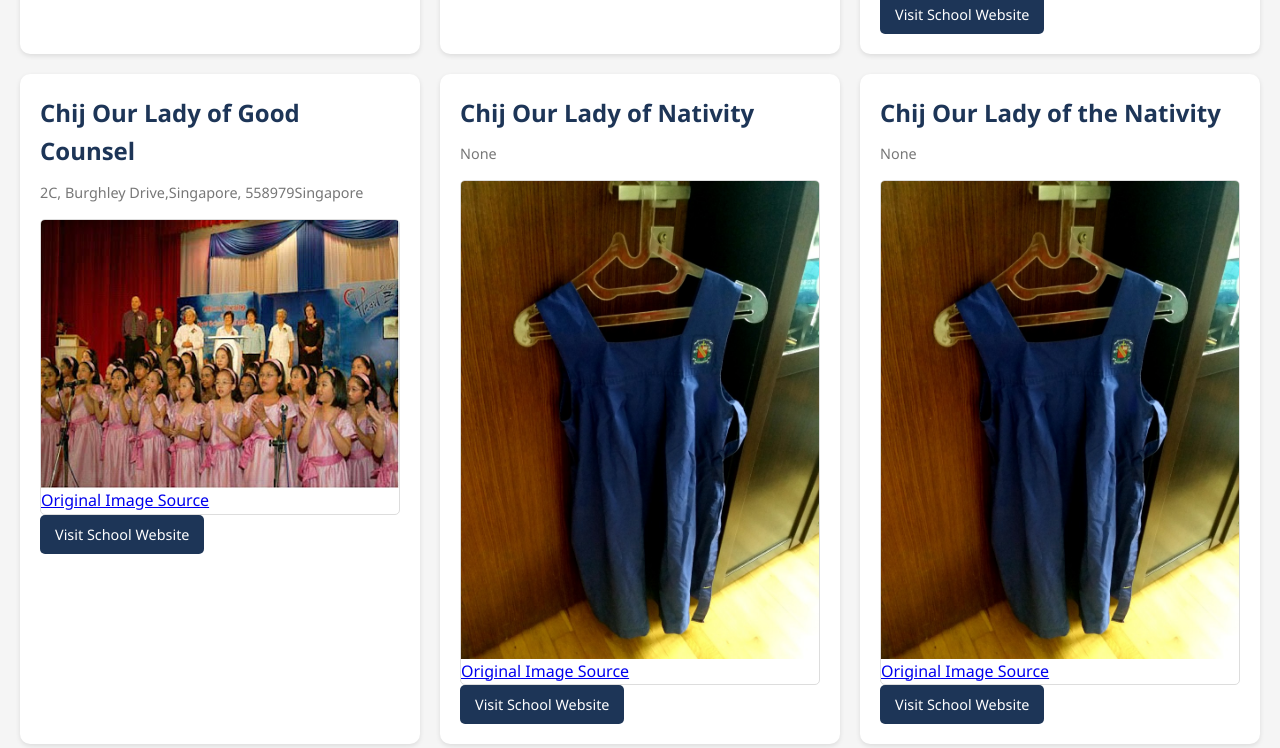
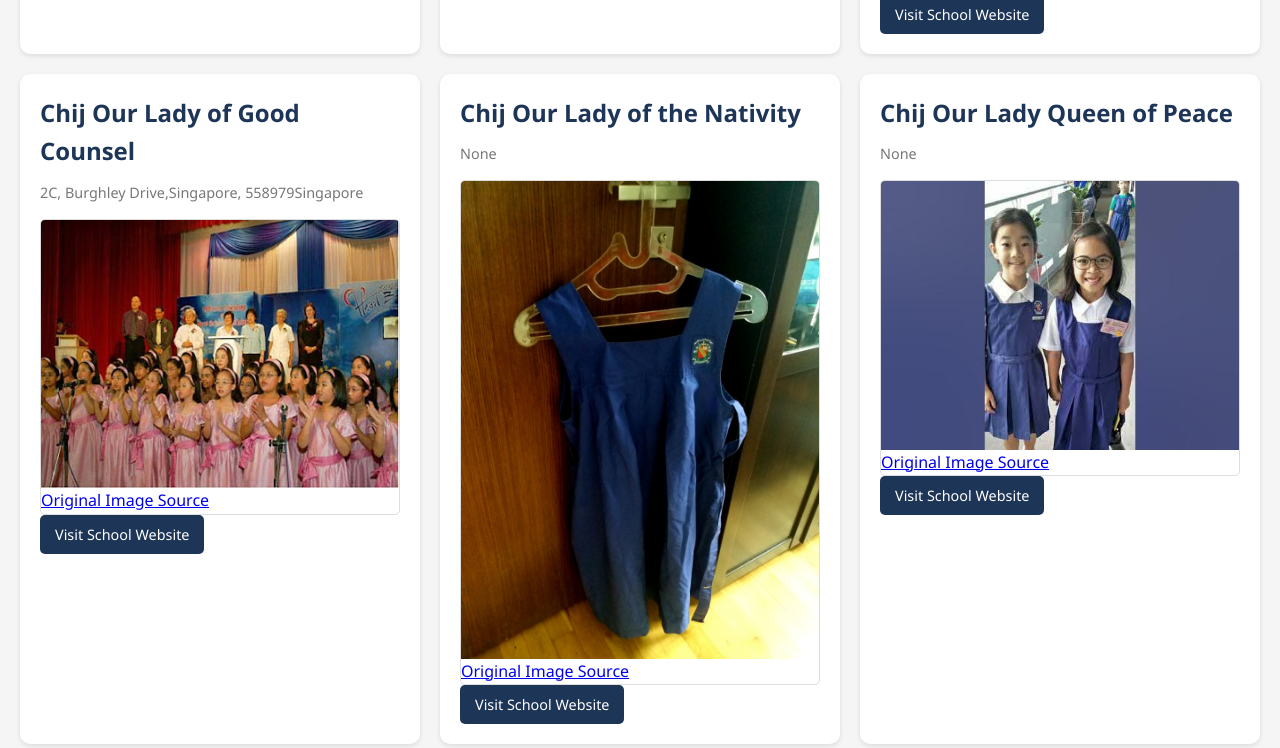
Before and after one commit to sg-school/primary-uniforms, a plain HTML site: page index.html in a window 1280 px wide. Shown: the part 7058-7806 px from the top of the page. Drawn offline with Linux system fonts and the light colour scheme.

Commit message:
update README and the webpage

```diff
--- a/index.html
+++ b/index.html
@@ -328,15 +328,6 @@
             <a href="http://www.chijourladyofgoodcounsel.moe.edu.sg" target="_blank" class="school-website">Visit School Website</a>
         </div>
 
-        <div class="school-card">
-            <h2>Chij Our Lady of Nativity</h2>
-            <p class="school-location">None</p>
-            <div class="uniform-image">
-                <img src="school_uniforms/chij_our_lady_of_nativity_uniform.jpg" alt="Chij Our Lady of Nativity uniform">
-                <p><a href="https://media.karousell.com/media/photos/products/2021/12/18/school_uniform_chij_our_lady_o_1639816575_c88bca5b.jpg" target="_blank">Original Image Source</a></p>
-            </div>
-            <a href="https://www.moe.gov.sg/schoolfinder/schooldetail?schoolname=Chij+Our+Lady+of+Nativity" target="_blank" class="school-website">Visit School Website</a>
-        </div>
 
         <div class="school-card">
             <h2>Chij Our Lady of the Nativity</h2>
```
Also changed, not shown: singapore_school_uniforms.html (+1 -9 lines), school_uniforms/old_images/fairfield_methodist_school_primary_boys_uniform.jpg (deleted), school_uniforms/old_images/fairfield_methodist_school_primary_girls_uniform.jpg (deleted), school_uniforms/old_images/fairfield_methodist_school_primary_uniform.jpg (deleted), school_uniforms/old_images/fengshan_primary_school_boys_uniform.jpg (deleted), school_uniforms/old_images/fengshan_primary_school_girls_uniform.jpg (deleted), school_uniforms/old_images/fengshan_primary_school_uniform.jpg (deleted), school_uniforms/old_images/geylang_methodist_school_primary_boys_uniform.jpg (deleted), school_uniforms/old_images/geylang_methodist_school_primary_girls_uniform.jpg (deleted), school_uniforms/old_images/geylang_methodist_school_primary_uniform.jpg (deleted), school_uniforms/old_images/henry_park_primary_school_boys_uniform.jpg (deleted), school_uniforms/old_images/henry_park_primary_school_girls_uniform.jpg (deleted), school_uniforms/old_images/henry_park_primary_school_uniform.jpg (deleted), school_uniforms/old_images/holy_innocents_primary_school_boys_uniform.jpg (deleted), 2 more files, 1 other file.
